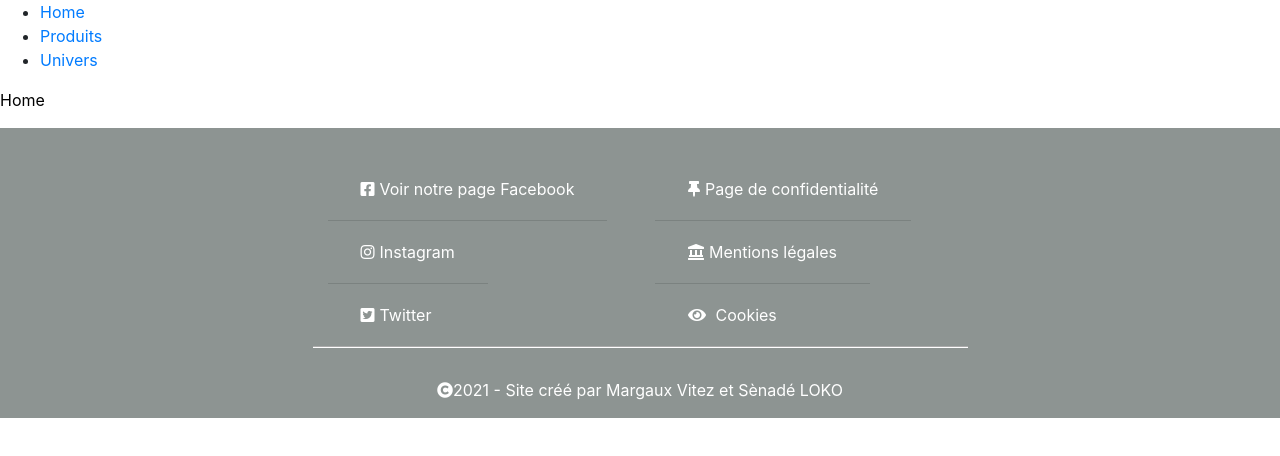
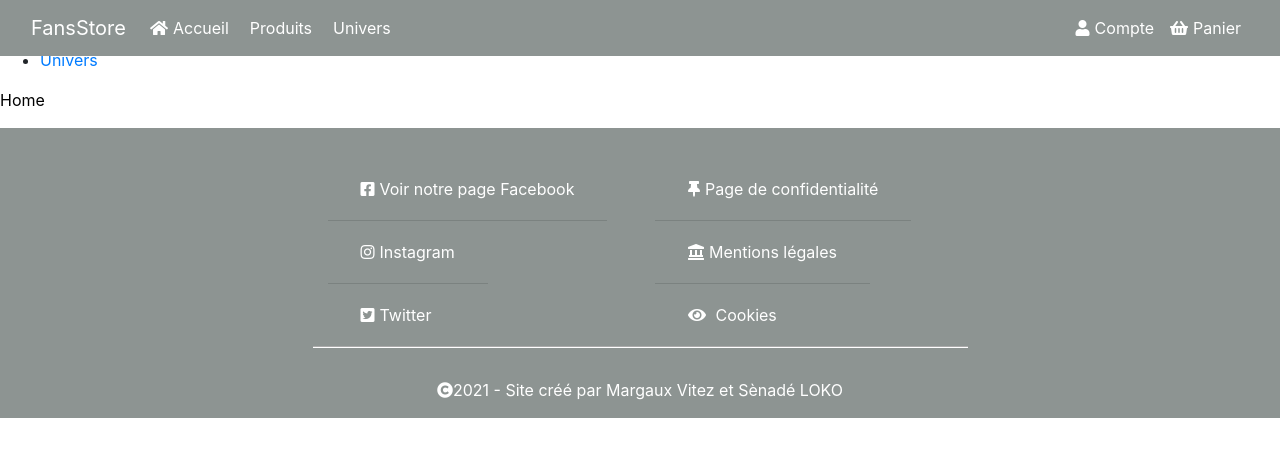
Before and after one commit to margauxcleo/FansStore, a React (Create React App) app in the folder client/: page / in a window 1280 px wide. Shown: the top 456 px of the page. Built offline with nearby package versions, Linux system fonts and the light colour scheme.

Commit message:
[MV]V1.3[1] création de la navbar - en cours

```diff
--- a/client/src/App.js
+++ b/client/src/App.js
@@ -4,15 +4,17 @@ import Products from './components/Products/Products';
 import Home from './components/Home/Home';
 import Universes from './components/Universes/Universes';
 import Footer from './components/Footer/Footer';
+import Navbar from './components/Navbar/Navbar';
 
 import './App.css';
-import * as ReactBootstrap from 'react-bootstrap';
 import 'bootstrap/dist/css/bootstrap.css';
 
 function App() {
   return (
     <>
       <Router>
+        <Navbar />
+
         <ul>
           <li>
             <Link to="/">Home</Link>
--- /dev/null
+++ b/client/src/components/Navbar/Navbar.css
@@ -0,0 +1,28 @@
+.bg-main {
+    background-color: #8D9492;
+}
+
+.navbar-main .navbar-brand{
+    color: #FFF!important;
+}
+
+.navbar-main .navbar-nav .nav-link{
+    color: #FFF!important;
+}
+
+.navbar-main .navbar-nav .nav-link.active {
+    color: #F3DB5D;
+}
+
+.navbar-main .nav-title {
+    padding-left: 5px;
+}
+
+.navbar-light .navbar-nav .nav-link:focus, .navbar-light .navbar-nav .nav-link:hover{
+    font-weight: 800;
+}
+
+/* partie compte / panier sur la droite */
+.ms-auto {
+    margin-left: auto!important;
+}
--- /dev/null
+++ b/client/src/components/Navbar/Navbar.js
@@ -0,0 +1,59 @@
+import './Navbar.css';
+
+const Nav = () => {
+    return(
+        <header>
+        <nav className="navbar navbar-expand-lg fixed-top navbar-light navbar-main bg-main">
+            <div className="container-fluid">
+                <a className="navbar-brand" href="#">FansStore</a>
+                <button className="navbar-toggler" type="button" data-bs-toggle="collapse"
+                    data-bs-target="#navbarSupportedContent" aria-controls="navbarSupportedContent"
+                    aria-expanded="false" aria-label="Toggle navigation">
+                    <span className="navbar-toggler-icon"></span>
+                </button>
+                <div className="collapse navbar-collapse" id="navbarSupportedContent">
+                    <ul className="navbar-nav me-auto mb-lg-0">
+                        <li className="nav-item">
+                            <a className="nav-link active" aria-current="page" href="#">
+                                <i className="fas fa-home"></i>
+                                <span className="
+                                nav-title">Accueil</span>
+                            </a>
+                        </li>
+                        <li className="nav-item">
+                            <a className="nav-link" href="#">
+                                <span className="
+                                nav-title">Produits</span>
+                            </a>
+                        </li>
+                        <li className="nav-item">
+                            <a className="nav-link" href="#">
+                                <span className="
+                                nav-title">Univers</span>
+                            </a>
+                        </li>
+                    </ul>
+                    <ul className="navbar-nav ms-auto">
+                        <li className="nav-item">
+                            <a className="nav-link" aria-current="page" href="#">
+                                <i className="fas fa-user"></i>
+                                <span className="
+                                nav-title">Compte</span>
+                            </a>
+                        </li>
+                        <li className="nav-item">
+                            <a className="nav-link" aria-current="page" href="#">
+                                <i className="fas fa-shopping-basket"></i>
+                                <span className="
+                                nav-title">Panier</span>
+                            </a>
+                        </li>
+                    </ul>
+                </div>
+            </div>
+        </nav>
+    </header>
+    );
+};
+
+export default Nav;
```
Also changed, not shown: client/src/components/Nav/Nav.css (deleted), client/src/components/Nav/Nav.js (deleted).
